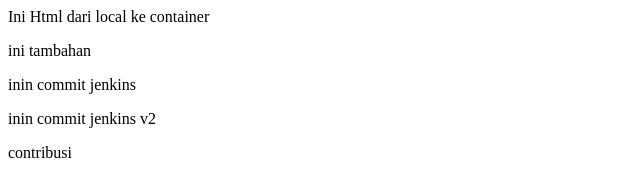
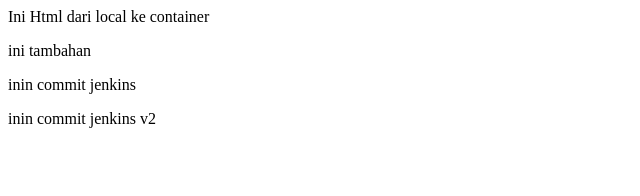
Before and after one commit to bayuardhyanto/devops4, a plain HTML site: page index.html in a window 1280 px wide. Shown: the full height of the page, 0-640 px from the left. Drawn offline with Linux system fonts and the light colour scheme.

Commit message:
Update index.html

```diff
--- a/index.html
+++ b/index.html
@@ -3,5 +3,3 @@
 
 <p> inin commit jenkins</p>
 <p> inin commit jenkins v2</p>
-
-<p> contribusi </p>
```
